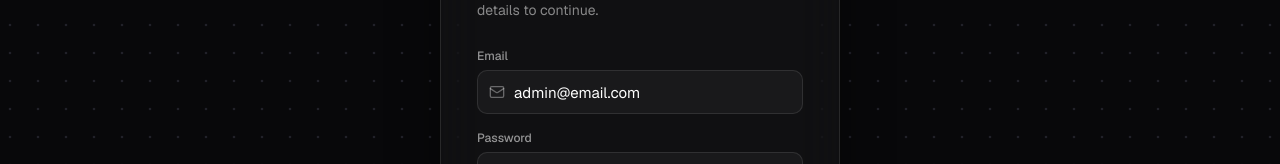
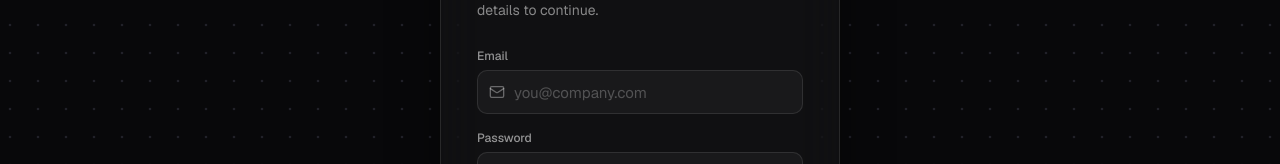
Before and after one commit to Kishan-841/Vendor-commission-frontend, a Next.js app: page /login in a window 1280 px wide. Shown: the part 319-483 px from the top of the page. Built offline with nearby package versions, Linux system fonts and the light colour scheme; no server answers.

Commit message:
Remove prefilled email from login form
Co-Authored-By: Claude Fable 5 <noreply@anthropic.com>

```diff
--- a/src/app/login/page.tsx
+++ b/src/app/login/page.tsx
@@ -35,7 +35,7 @@ export default function LoginPage() {
     formState: { errors },
   } = useForm<FormValues>({
     resolver: zodResolver(schema),
-    defaultValues: { email: "admin@email.com", password: "" },
+    defaultValues: { email: "", password: "" },
   });
 
   useEffect(() => {
```
